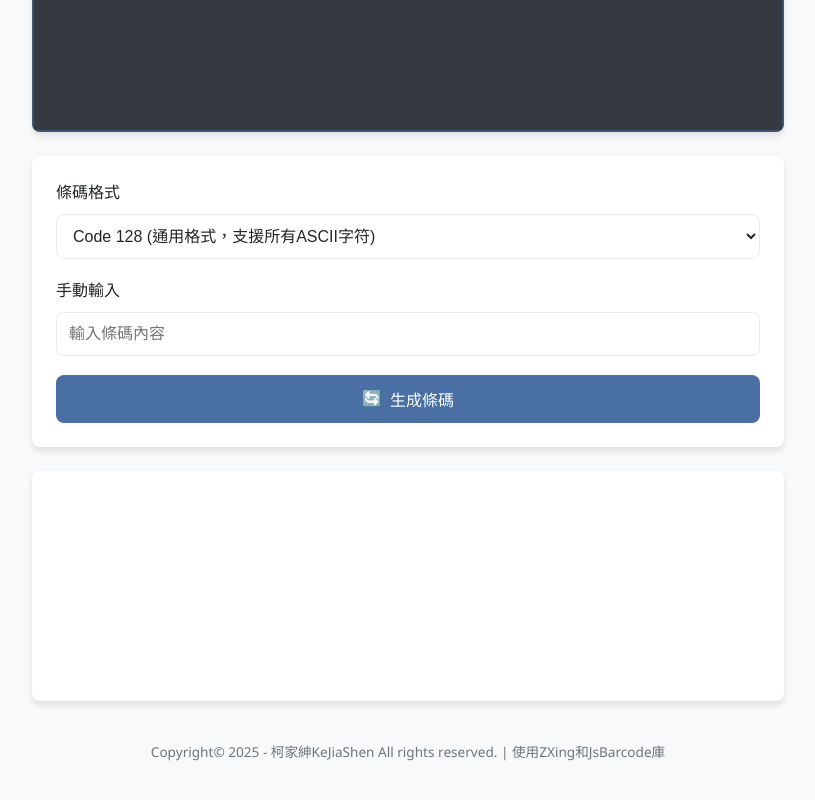
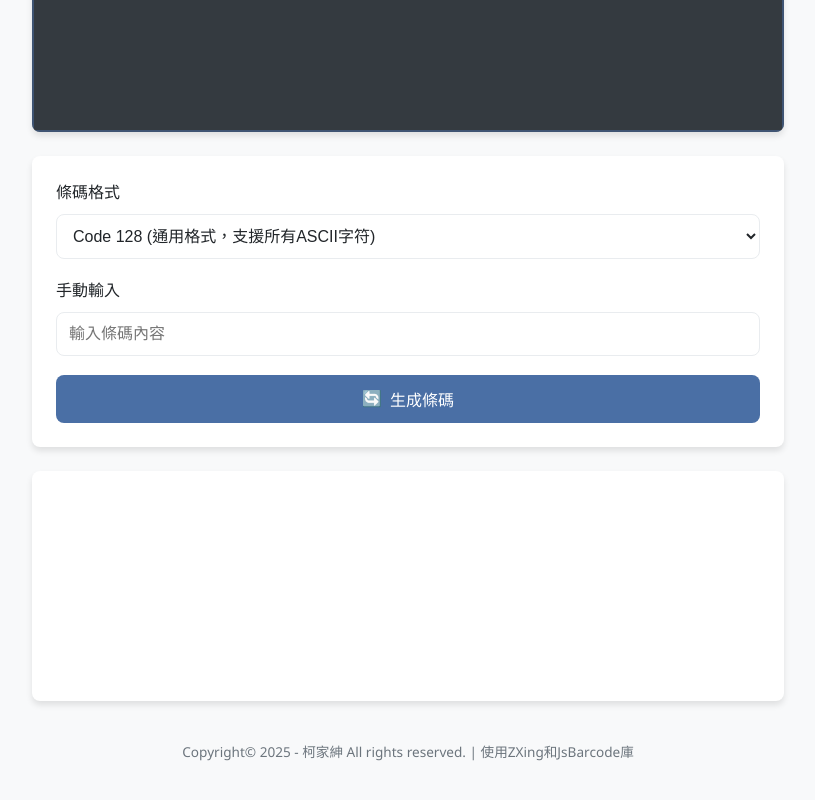
Before and after one commit to KeJiaShen20051028/BarcodeFormatConverter, a plain HTML site: page index.html in a window 1280 px wide. Shown: the part 378-1178 px from the top of the page, without its empty margins (232-1047 px from the left). Drawn offline with Linux system fonts and the light colour scheme; a script that the page names is missing.

Commit message:
修改版權資訊

```diff
--- a/index.html
+++ b/index.html
@@ -65,7 +65,7 @@
         </main>
 
         <footer class="app-footer">
-            <p>Copyright© 2025 - 柯家紳KeJiaShen All rights reserved. | 使用ZXing和JsBarcode庫</p>
+            <p>Copyright© 2025 - 柯家紳 All rights reserved. | 使用ZXing和JsBarcode庫</p>
         </footer>
     </div>
 
```
